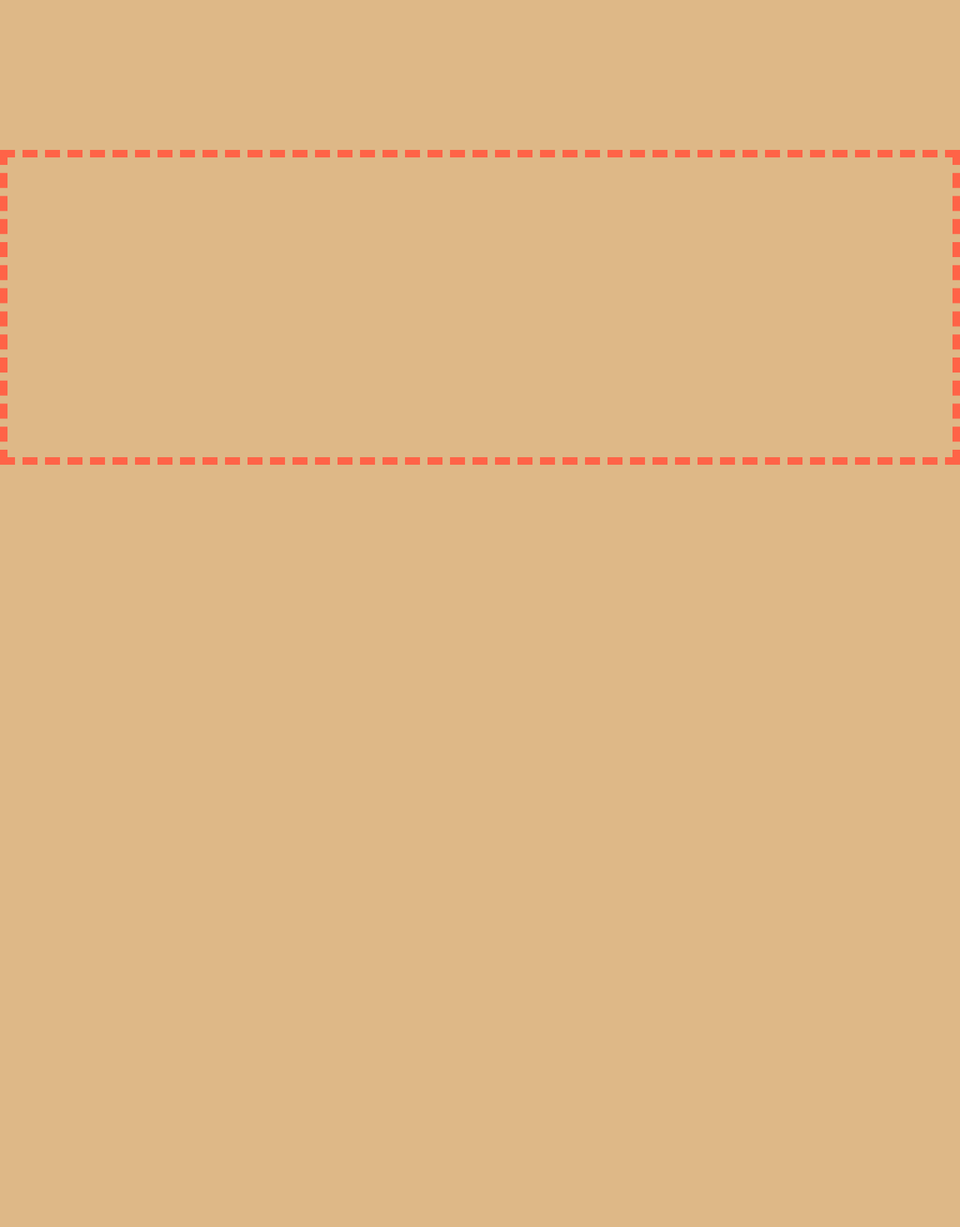
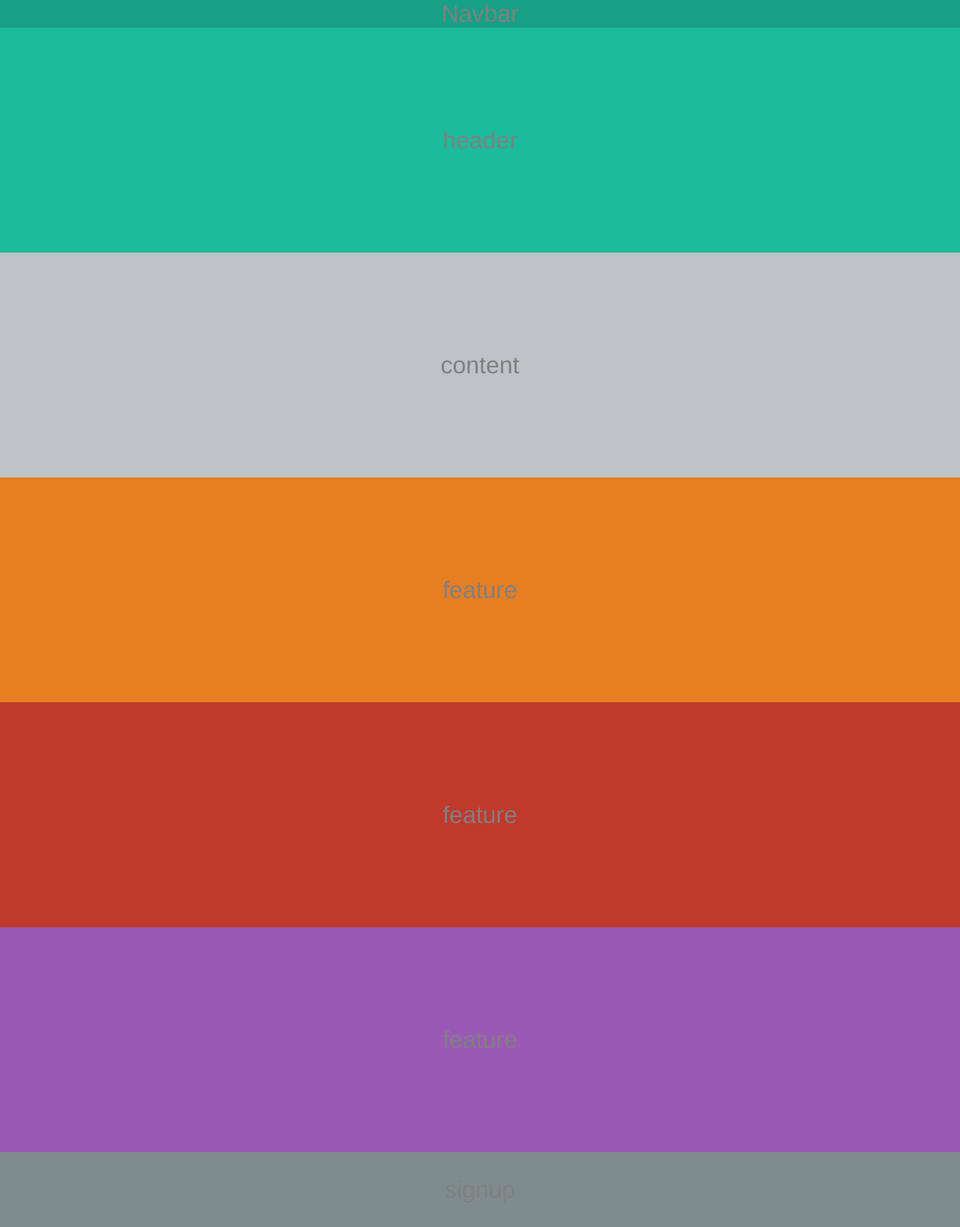
Before and after one commit to sptorresr/FS_Guillermo, a plain HTML site: page mobile-designed/index.html in a window 1280 px wide. Shown: the whole page at 75% size. Before the commit the page ends 1000 px from the top, so only its background shows below. Drawn offline with Linux system fonts and the light colour scheme.

Commit message:
mobile-responsive

```diff
--- a/mobile-designed/index.html
+++ b/mobile-designed/index.html
@@ -3,18 +3,21 @@
 <head>
     <meta charset="UTF-8">
 
-    <meta name="viewport" content="width=device-width, initial-scale=1.0">
+    <meta name="viewport" content="width=device-width, initial-scale=1.0, maximun-scale=1.0">
     <link rel="stylesheet" href="styles.css">
     <title>Mobile Resposive</title>
 </head>
 <body>
     <main>
-        <header></header>
-        <section class="conent"></section>
-        <section class="signup"></section>
-        <section class="feature"></section>
-        <section class="feature"></section>
-        <section class="feature"></section>
+        <nav>Navbar</nav>
+        <header>header</header>
+        <section class="content">content</section>
+        <section class="signup">signup</section>
+        <div>
+            <section class="feature-first">feature</section>
+            <section class="feature">feature</section>
+            <section class="feature">feature</section>
+        </div>
     </main>
 </body>
 </html>
--- a/mobile-designed/styles.css
+++ b/mobile-designed/styles.css
@@ -19,53 +19,63 @@ body {
 
 main{
     display: flex;
-    justify-content: space-evenly;
-    gap: 10 px;
-    padding: 200px;
-    margin-top: 200px;
-    border: 10px dashed tomato;
-    position: relative;
+    flex-direction: column;
+
 
 }
 
+nav {
+    display: grid;
+    place-items: center;
+    background: #16a085;
 
 
-div{
-    width: 200px;
-    height: 200px;
-    border: 2px solid blueviolet;
-    background: paleturquoise;
-    display: grid;
-    place-items: center;
+}
+header {
+    background: #1abc9c;
+}
+
+section, header{
+
+
+    display: flex;
+    justify-content: center;
+    align-items: center;
+    min-height: 300px;
+
 
 }
-
-.Static{
-    position: static;/*no tiene ninguna posiscion*/
+.content {
+    background: #bdc3c7;
 }
 
-.Relative{
-    position: relative; /*se mueve con respecto a su elemento anterios*/
-    top: 40px;
-    left: 40px;
+.signup {
+    background: #7f8c8d;
+}
+ .feature{
+    background: #c0392b;
+ }
+  .feature-first{
+    background: #e67e22;
 
-}
+  }
+  .feature:last-child{
+    background: #9b59b6;
+  }
 
-.Absolute{
-    position: absolute; /* se posiciona con respecto al elemento superior relativo*/
-    top: 40px;
-    left: 40px;
+  @media  screen and (min-width: 992px) {
+    .features {
+        display: flex;
+        order: 1;
+    }
 
-}
+     .feature{
+        width: 100%;
+     }
+     .signup{
+        min-height: auto;
+        height: 100px;
+        order:2;
+     }
 
-.Fixed{
-    position: fixed;/*relativa al body siempre*/
-    top: 40px;
-    left: 40px;
-}
-
-.Sticky{
-    position: sticky;/*se queda ahi asi se tenga scroll, el contenedor donde se encuentra*/
-    top: 10px;
-
-}
+  }
```
